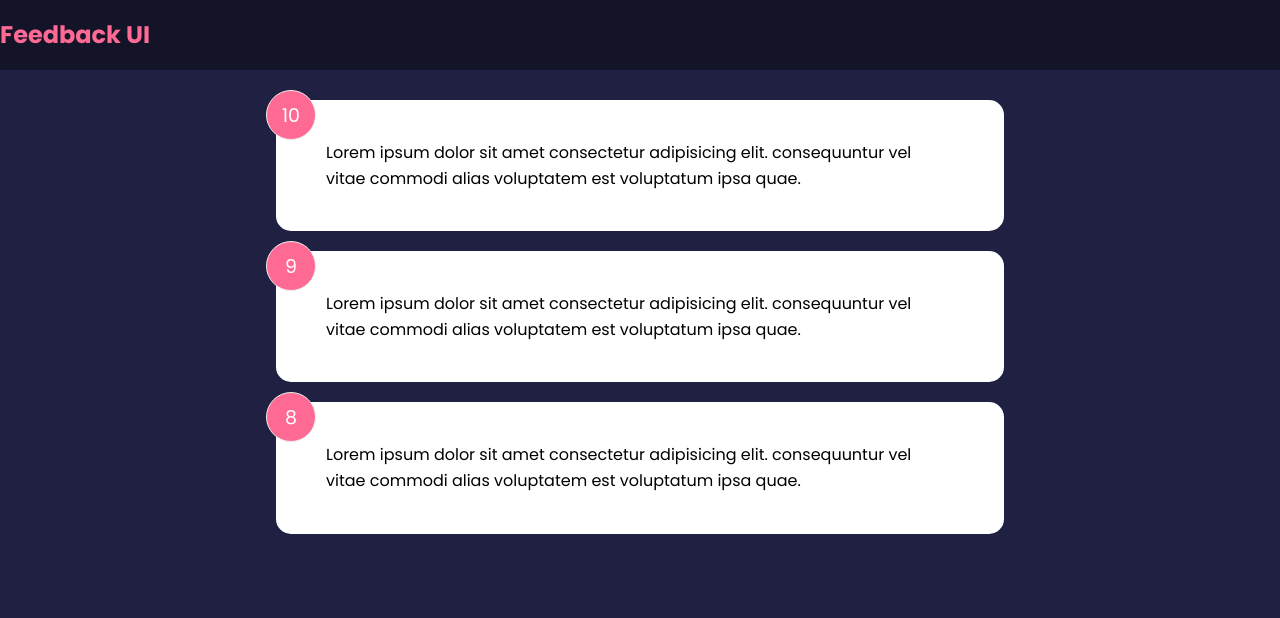
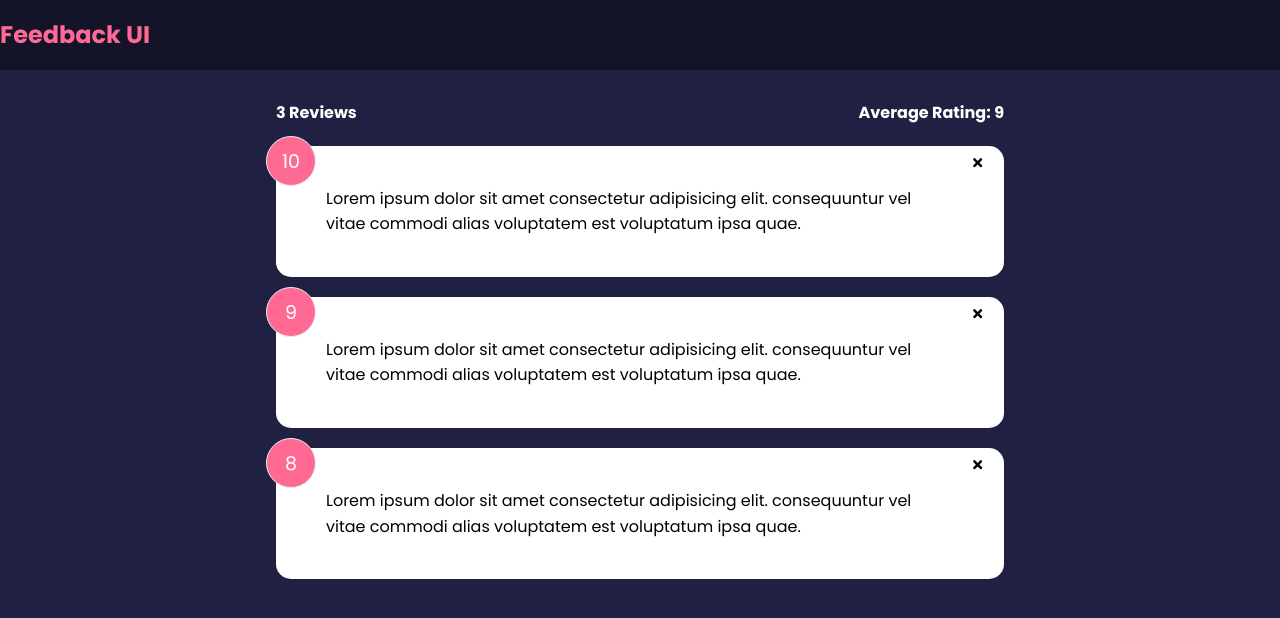
Before and after one commit to yunusdermawan/various-app, a React (Create React App) app in the folder feedback-app/: page / in a window 1280 px wide. Shown: the top 618 px of the page. Built offline with nearby package versions, Linux system fonts and the light colour scheme.

Commit message:
3rd commit

```diff
--- a/feedback-app/package.json
+++ b/feedback-app/package.json
@@ -8,6 +8,7 @@
     "@testing-library/user-event": "^13.5.0",
     "react": "^18.2.0",
     "react-dom": "^18.2.0",
+    "react-icons": "^4.6.0",
     "react-scripts": "5.0.1",
     "web-vitals": "^2.1.4"
   },
--- a/feedback-app/src/App.js
+++ b/feedback-app/src/App.js
@@ -2,16 +2,24 @@
 import Header from "./components/Header"
 import FeedbackList from "./components/FeedbackList"
 import FeedbackData from "./data/FeedbackData"
+import FeedbackStats from "./components/FeedbackStats"
 
 
 function App() {
     const [feedback, setFeedback] = useState(FeedbackData)
+    const deleteFeedback = (id) => {
+        if(window.confirm('Are you sure you want to delete?')) {
+            setFeedback(feedback.filter((item) => item.id !== id))
+        }
+    }
 
     return (
         <>
             <Header />
             <div className="container">
-                <FeedbackList feedback={feedback}/>
+                <FeedbackStats feedback={feedback} />
+                <FeedbackList feedback={feedback}
+                handleDelete={deleteFeedback} />
 
             </div>
         </>
--- a/feedback-app/src/components/FeedbackItem.jsx
+++ b/feedback-app/src/components/FeedbackItem.jsx
@@ -1,15 +1,23 @@
 import React from 'react'
+import {FaTimes} from 'react-icons/fa'
 import Card from './shared/Card'
+import PropTypes from 'prop-types'
 
-function FeedbackItem({item}) {
-
-    return (
+function FeedbackItem({item, handleDelete}) {
+      return (
     <Card>
         <div className="num-display">{item.rating}</div>
+        <button onClick= {() => handleDelete(item.id)} className="close">
+          <FaTimes className="color" />
+        </button>
         <div className="text-display">{item.text}</div>
 
     </Card>
   )
 }
 
+FeedbackItem.propTypes = {
+  item: PropTypes.object.isRequired,
+}
+
 export default FeedbackItem
--- a/feedback-app/src/components/FeedbackList.jsx
+++ b/feedback-app/src/components/FeedbackList.jsx
@@ -1,15 +1,29 @@
 import React from 'react'
 import FeedbackItem from './FeedbackItem'
+import PropTypes from 'prop-types'
 
-function FeedbackList({feedback}) {
+function FeedbackList({feedback, handleDelete}) {
     if(!feedback || feedback.length === 0) {
         return <p>No Feedback Yet</p>
     }
   return <div className="feedback-list">
         {feedback.map((item) => (
-            <FeedbackItem key={item.id} item={item} />
+            <FeedbackItem
+            key={item.id}
+            item={item}
+            handleDelete={handleDelete} />
         ))}
     </div>
 }
 
+FeedbackList.propTypes = {
+    feedback: PropTypes.arrayOf(
+        PropTypes.shape({
+            id: PropTypes.number.isRequired,
+            textt: PropTypes.string.isRequired,
+            rating: PropTypes.number.isRequired,
+        })
+    ),
+}
+
 export default FeedbackList
--- /dev/null
+++ b/feedback-app/src/components/FeedbackStats.jsx
@@ -0,0 +1,23 @@
+import React from 'react'
+import PropTypes from 'prop-types'
+
+function FeedbackStats({feedback}) {
+  //calculate ratings avg
+
+  let average = feedback.reduce((acc, cur) => {
+    return acc + cur.rating
+  }, 0) / feedback.length
+
+    return (
+    <div className='feedback-stats'>
+        <h4>{feedback.length} Reviews</h4>
+        <h4>Average Rating: {isNaN(average) ? 0 : average}</h4>
+    </div>
+  )
+}
+
+FeedbackStats.propTypes = {
+    feedback: PropTypes.array.isRequired,
+}
+
+export default FeedbackStats
--- a/feedback-app/src/components/shared/Card.jsx
+++ b/feedback-app/src/components/shared/Card.jsx
@@ -1,4 +1,5 @@
 import React from 'react'
+import PropTypes from 'prop-types'
 
 function Card({children, reverse}) {
   //return <div className={`card ${reverse && "reverse"}`}>{children}</div>
@@ -16,4 +17,14 @@
   )
 }
 
+
+Card.defaultProps = {
+  reverse: false,
+}
+
+Card.propTypes = {
+  children: PropTypes.node.isRequired,
+  reverse: PropTypes.bool,
+}
+
 export default Card
```
Also changed, not shown: 1 other file (tests, documents, lock files or other folders).
